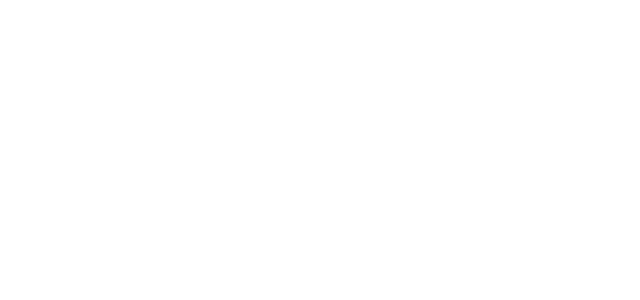
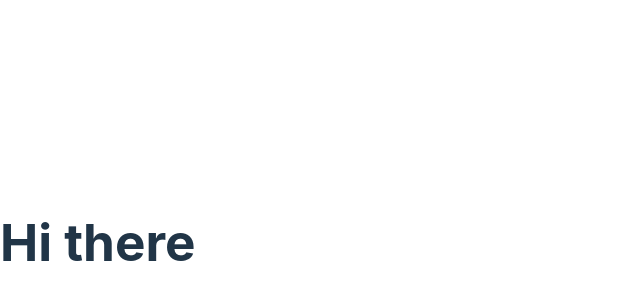
Before and after one commit to Nishaan-Ghimire/Sajilo-Sifarish, a React (Vite) app in the folder frontend/: page / in a window 1280 px wide. Shown: the part 158-458 px from the top of the page, without its empty margins (0-640 px from the left). Built offline with nearby package versions, Linux system fonts and the light colour scheme.

Commit message:
test commit

```diff
--- a/frontend/src/App.jsx
+++ b/frontend/src/App.jsx
@@ -4,7 +4,7 @@
 
   return (
     <>
-
+<h1>Hi there</h1>
     </>
   )
 }
```
